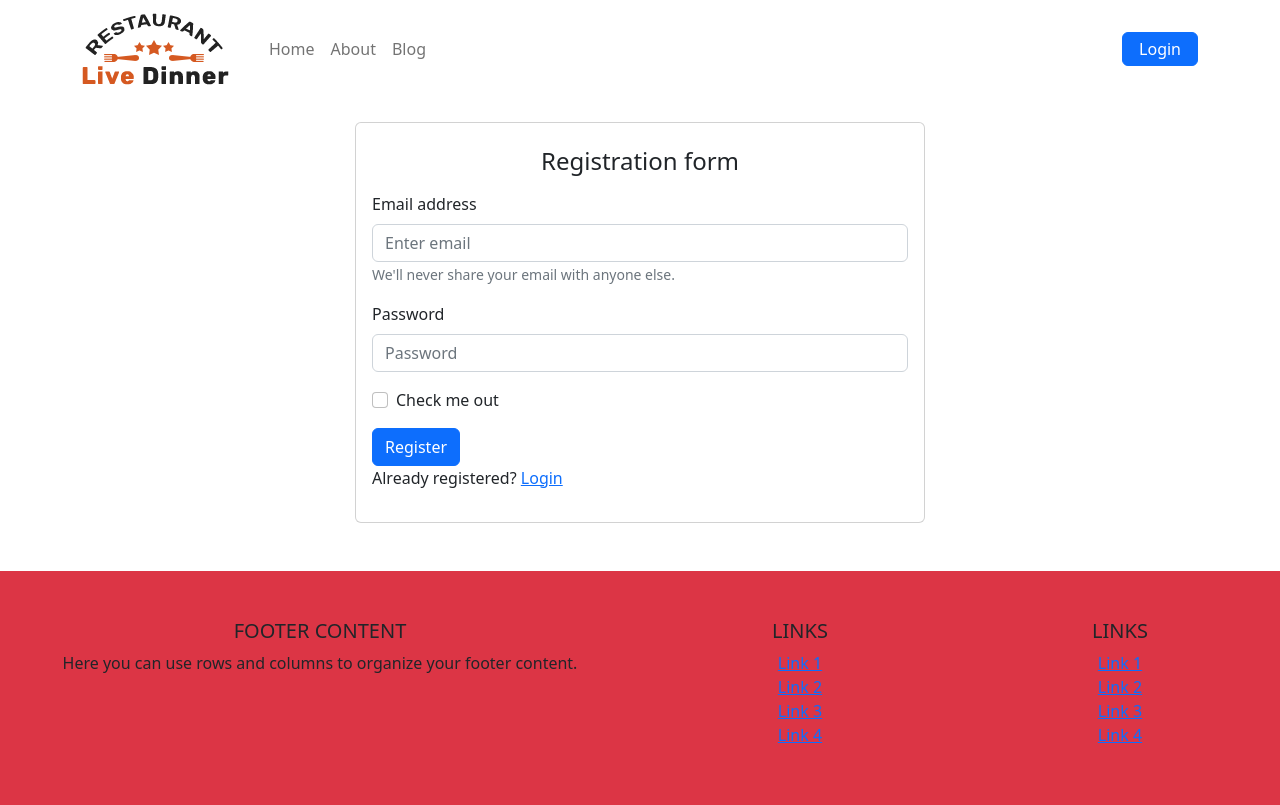
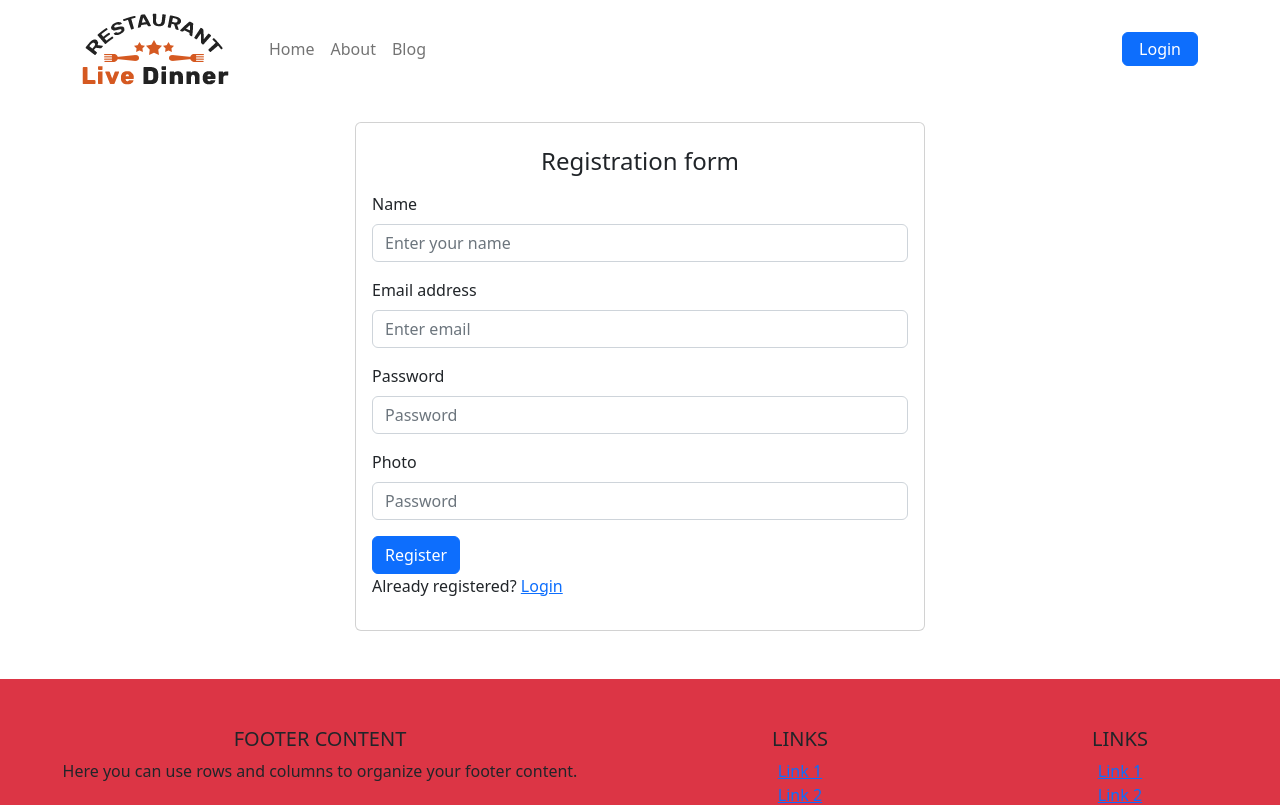
Before and after one commit to BelayetHossen/chefs-recipes-client, a React (Vite) app: page /register in a window 1280 px wide. Shown: the top 805 px of the page. Built offline with nearby package versions, Linux system fonts and the light colour scheme.

Commit message:
Register system done

```diff
--- a/package.json
+++ b/package.json
@@ -11,6 +11,7 @@
   },
   "dependencies": {
     "bootstrap": "^5.2.3",
+    "firebase": "^9.21.0",
     "localforage": "^1.10.0",
     "match-sorter": "^6.3.1",
     "react": "^18.2.0",
--- a/src/contents/pages/Register.jsx
+++ b/src/contents/pages/Register.jsx
@@ -1,29 +1,54 @@
-import React from 'react';
+import React, { useContext } from 'react';
 import { Button, Form } from 'react-bootstrap';
 import { Link } from 'react-router-dom';
+import { AuthContext } from '../../providers/AuthProvider';
 
 const Register = () => {
+    const { createUser } = useContext(AuthContext);
+    // console.log(createUser);
+    const submitRegister = (e) => {
+        e.preventDefault();
+        const form = e.target;
+        const email = form.email.value;
+        const password = form.password.value;
+        createUser(email, password)
+            .then(result => {
+                const registeredUser = result.user;
+                console.log(registeredUser)
+                form.reset();
+                // navigate(from, { replace: true })
+            })
+            .catch(error => {
+                console.log(error);
+            })
+
+    }
     return (
         <div className='container'>
             <div className="row">
                 <div className="col-md-6 m-auto card p-3 my-4">
                     <h4 className='p-2 text-center'>Registration form</h4>
-                    <Form>
-                        <Form.Group className="mb-3" controlId="formBasicEmail">
-                            <Form.Label>Email address</Form.Label>
-                            <Form.Control type="email" placeholder="Enter email" />
-                            <Form.Text className="text-muted">
-                                We'll never share your email with anyone else.
-                            </Form.Text>
+                    <Form onSubmit={submitRegister}>
+                        <Form.Group className="mb-3" controlId="name">
+                            <Form.Label>Name</Form.Label>
+                            <Form.Control name='name' type="text" placeholder="Enter your name" />
                         </Form.Group>
 
-                        <Form.Group className="mb-3" controlId="formBasicPassword">
+                        <Form.Group className="mb-3" controlId="email">
+                            <Form.Label>Email address</Form.Label>
+                            <Form.Control name='email' type="email" placeholder="Enter email" />
+                        </Form.Group>
+
+                        <Form.Group className="mb-3" controlId="password">
                             <Form.Label>Password</Form.Label>
-                            <Form.Control type="password" placeholder="Password" />
+                            <Form.Control name='password' type="password" placeholder="Password" />
                         </Form.Group>
-                        <Form.Group className="mb-3" controlId="formBasicCheckbox">
-                            <Form.Check type="checkbox" label="Check me out" />
+
+                        <Form.Group className="mb-3" controlId="photo">
+                            <Form.Label>Photo</Form.Label>
+                            <Form.Control name='photo' type="text" placeholder="Password" />
                         </Form.Group>
+
                         <Button variant="primary" type="submit">
                             Register
                         </Button>
--- /dev/null
+++ b/src/firebase/config.js
@@ -0,0 +1,18 @@
+// Import the functions you need from the SDKs you need
+import { initializeApp } from "firebase/app";
+// TODO: Add SDKs for Firebase products that you want to use
+// https://firebase.google.com/docs/web/setup#available-libraries
+
+// Your web app's Firebase configuration
+const firebaseConfig = {
+    apiKey: "AIzaSyAkbOfIzjJz8qiftYY2SeSxKWYPTwoOuAU",
+    authDomain: "assignment-10-4a82e.firebaseapp.com",
+    projectId: "assignment-10-4a82e",
+    storageBucket: "assignment-10-4a82e.appspot.com",
+    messagingSenderId: "346916495054",
+    appId: "1:346916495054:web:e4bcb47768eeaa994b7a9f"
+};
+
+// Initialize Firebase
+const app = initializeApp(firebaseConfig);
+export default app;
--- a/src/main.jsx
+++ b/src/main.jsx
@@ -13,6 +13,7 @@ import NotFound from './contents/pages/NotFound.jsx';
 import Blog from './contents/pages/Blog.jsx';
 import Login from './contents/pages/Login.jsx';
 import Register from './contents/pages/Register.jsx';
+import AuthProvider from './providers/AuthProvider.jsx';
 
 const router = createBrowserRouter([
   {
@@ -45,6 +46,8 @@ const router = createBrowserRouter([
 
 ReactDOM.createRoot(document.getElementById('root')).render(
   <React.StrictMode>
-    <RouterProvider router={router} />
+    <AuthProvider>
+      <RouterProvider router={router} />
+    </AuthProvider>
   </React.StrictMode>,
 )
--- /dev/null
+++ b/src/providers/AuthProvider.jsx
@@ -0,0 +1,53 @@
+import React, { createContext, useState } from 'react';
+import { createUserWithEmailAndPassword, getAuth } from "firebase/auth";
+import app from '../firebase/config';
+
+
+export const AuthContext = createContext(null);
+
+const auth = getAuth(app);
+
+const AuthProvider = ({ children }) => {
+    // const [user, setUser] = useState(null);
+    // const [loading, setLoading] = useState(true);
+
+    const createUser = (email, password) => {
+        // setLoading(true);
+        // return 'hhhhhhhhhhhh';
+        return createUserWithEmailAndPassword(auth, email, password);
+    }
+
+    // const signIn = (email, password) => {
+    //     setLoading(true);
+    //     return signInWithEmailAndPassword(auth, email, password);
+    // }
+
+    // const logOut = () => {
+    //     return signOut(auth);
+    // }
+
+    // observer user auth state
+    // useEffect(() => {
+    //     const unsubscribe = onAuthStateChanged(auth, currentUser => {
+    //         setUser(currentUser);
+    //         setLoading(false);
+    //     });
+
+    //     // stop observing while unmounting
+    //     return () => {
+    //         return unsubscribe();
+    //     }
+    // }, [])
+
+    const authInfo = {
+        createUser,
+    }
+
+    return (
+        <AuthContext.Provider value={authInfo}>
+            {children}
+        </AuthContext.Provider>
+    );
+};
+
+export default AuthProvider;
```
Also changed, not shown: 1 other file (tests, documents, lock files or other folders).
